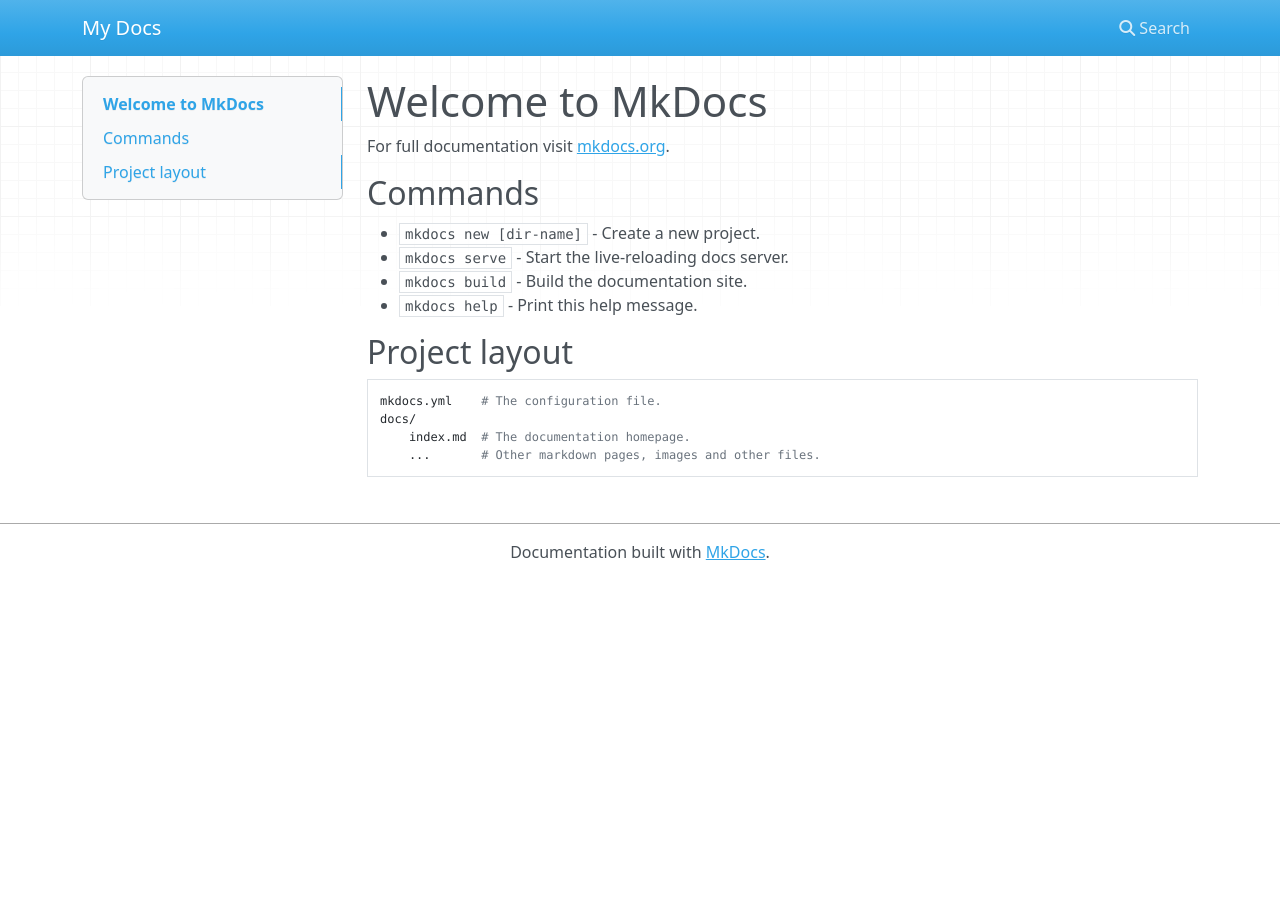
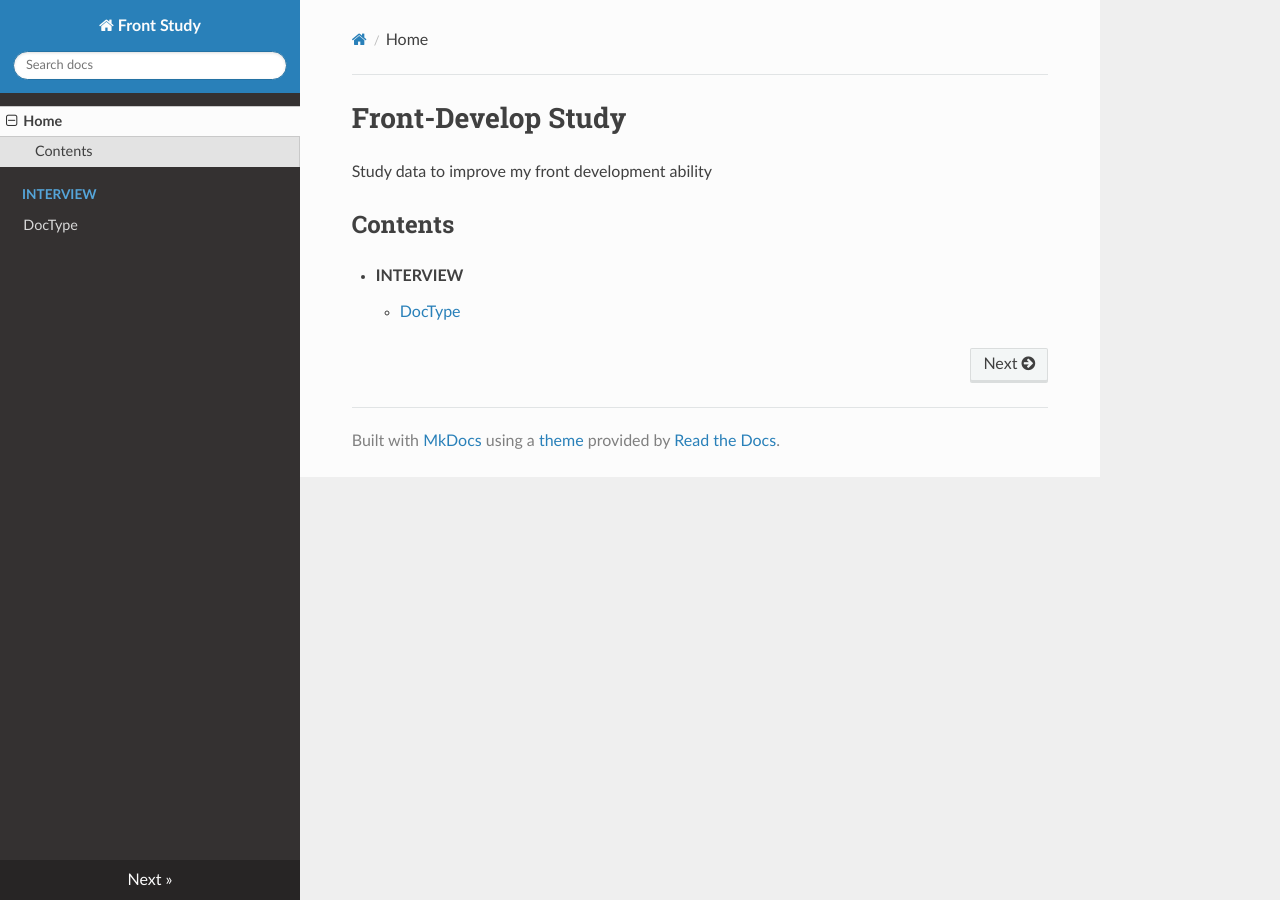
Before and after one commit to hangem422/study, an MkDocs documentation site: the page built from docs/README.md, in a window 1280 px wide. Built offline with MkDocs 1.6.1, drawn with Linux system fonts in a browser that asks for light colours; nearby versions of some CDN libraries; old or Windows-style settings are respelled for this version of MkDocs.

Commit message:
Make basic structure and add doctype interview information.

```diff
--- /dev/null
+++ b/docs/README.md
@@ -0,0 +1,8 @@
+# Front-Develop Study
+
+Study data to improve my front development ability
+
+## Contents
+
+- **INTERVIEW**
+    - [DocType](./interview/doctype.md)
--- a/docs/index.md
+++ /dev/null
@@ -1,17 +0,0 @@
-# Welcome to MkDocs
-
-For full documentation visit [mkdocs.org](https://mkdocs.org).
-
-## Commands
-
-* `mkdocs new [dir-name]` - Create a new project.
-* `mkdocs serve` - Start the live-reloading docs server.
-* `mkdocs build` - Build the documentation site.
-* `mkdocs help` - Print this help message.
-
-## Project layout
-
-    mkdocs.yml    # The configuration file.
-    docs/
-        index.md  # The documentation homepage.
-        ...       # Other markdown pages, images and other files.
--- a/mkdocs.yml
+++ b/mkdocs.yml
@@ -1 +1,7 @@
-site_name: My Docs
+site_name: Front Study
+theme: readthedocs
+
+pages:
+  - Home: README.md
+  - Interview:
+      - "DocType": "interview/doctype.md"
```
Also changed, not shown: docs/interview/doctype.md (added, +133 -0 lines).
